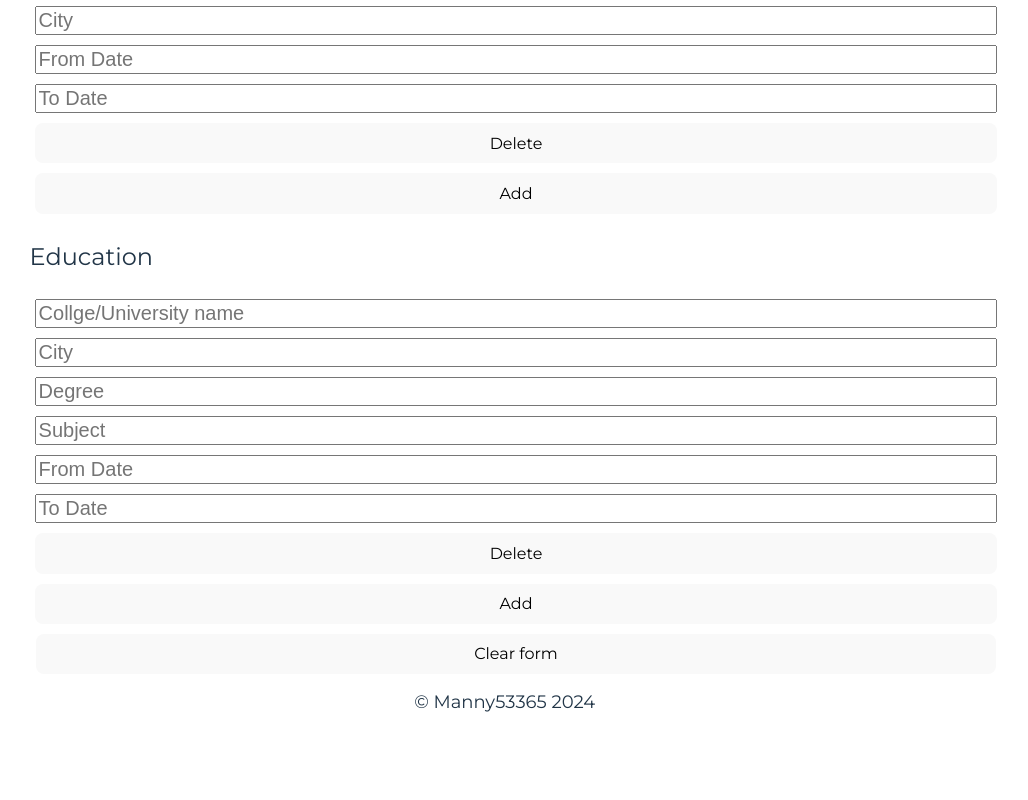
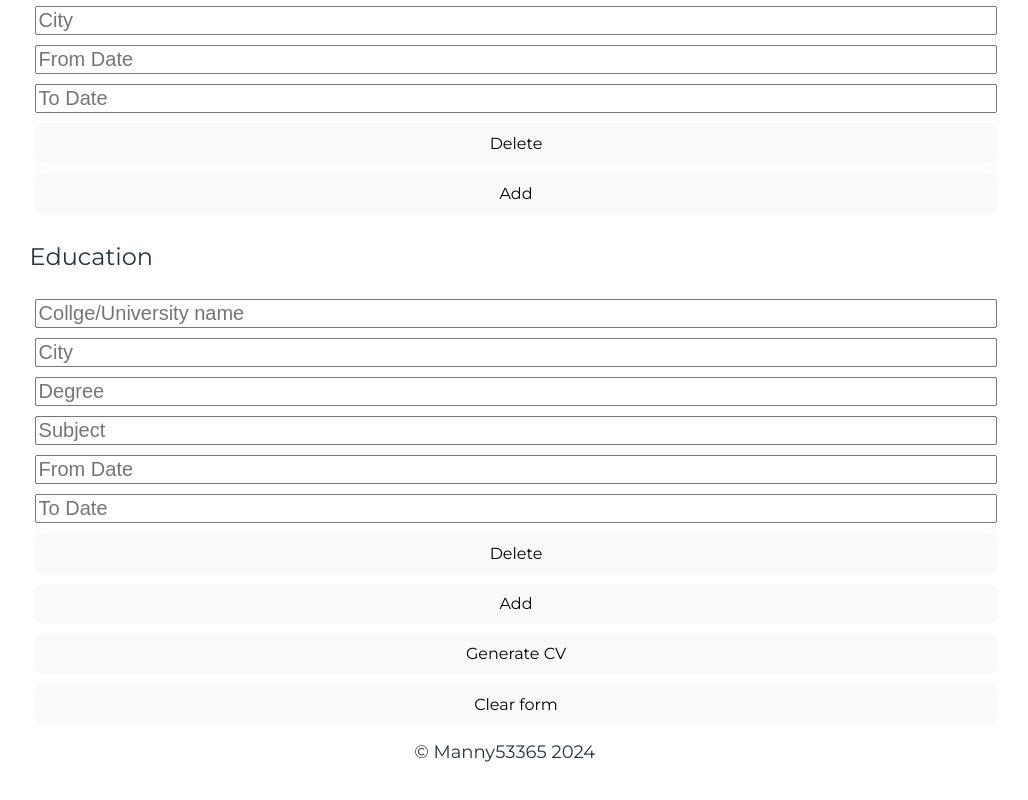
Before and after one commit to manny53365/cv-application, a React app: page / in a window 1280 px wide. Shown: the part 808-1608 px from the top of the page, without its empty margins (124-1152 px from the left). Before the commit the page ends 1566 px from the top, so only its background shows below. Built offline with nearby package versions, Linux system fonts and the light colour scheme; the HTML template or start-up script is replaced by a standard one.

Commit message:
added pdf output support with the given data on a page. Will add a preview menu which will be the actual cv

```diff
--- a/package.json
+++ b/package.json
@@ -14,6 +14,8 @@
     "@fortawesome/free-brands-svg-icons": "^6.5.1",
     "@fortawesome/free-solid-svg-icons": "^6.5.1",
     "@fortawesome/react-fontawesome": "^0.2.0",
+    "html2canvas": "^1.4.1",
+    "jspdf": "^2.5.1",
     "react": "^18.2.0",
     "react-dom": "^18.2.0",
     "uuid": "^9.0.1"
--- a/src/App.jsx
+++ b/src/App.jsx
@@ -2,15 +2,15 @@ import TitleBar from './components/TitleBar';
 import Footer from './components/Footer';
 import CvForm from './components/cvform/CvForm';
 
-import './styles/App.css'
+import './styles/App.css';
 
 function App() {
   return (
-    <div>
+    <>
       <TitleBar />
       <CvForm />
       <Footer />
-    </div>
+    </>
   )
 }
 
--- a/src/components/Button.jsx
+++ b/src/components/Button.jsx
@@ -1,11 +1,8 @@
 import PropTypes from 'prop-types';
 
-export const Button = ({ text, onClick, clearBtn}) => {
+export const Button = ({ text, onClick}) => {
   return (
-    <button style={{
-      width: clearBtn ? '79%' : null,
-      margin: clearBtn ? '5px' : null
-      }} onClick={onClick}>
+    <button onClick={onClick}>
         {text}
     </button>
   )
@@ -13,6 +10,5 @@ export const Button = ({ text, onClick, clearBtn}) => {
 
 Button.propTypes = {
     text: PropTypes.string,
-    onClick: PropTypes.func,
-    clearBtn: PropTypes.bool
+    onClick: PropTypes.func
 };
--- a/src/components/cvform/CvForm.jsx
+++ b/src/components/cvform/CvForm.jsx
@@ -5,11 +5,12 @@ import Education from './pages/education/Education';
 import emptyCv from '../emptyCv';
 import { v4 as uuidv4 } from 'uuid';
 import { Button } from '../Button';
+import { jsPDF } from "jspdf";
+import html2canvas from "html2canvas";
 
 export default function CvForm() {
 
     const [cv, setCV] = useState(emptyCv);
-    console.log(cv);
 
     const handlePersonalInfoChange = event => {
         const {name, type, value} = event.target;
@@ -25,7 +26,7 @@ export default function CvForm() {
                 [name]: value,
             },
         }))
-    }
+    };
 
     const handleImage = event => {
         let img = event.target.files[0];
@@ -76,7 +77,7 @@ export default function CvForm() {
         }))
     };
 
-    const handleDeleteExperience = (id) => {
+    const handleDeleteExperience = id => {
         setCV((prevState) => {
             const updatedExperience = prevState.experience.filter(job => job.id != id);
             return {...prevState, experience: [...updatedExperience]}
@@ -115,12 +116,27 @@ export default function CvForm() {
         }))
     };
 
-    const handleDeleteEducation = (id) => {
+    const handleDeleteEducation = id => {
         setCV(prevState => {
             const updatedEducation = prevState.education.filter(edu => edu.id != id);
             return {...prevState, education: [...updatedEducation]}
         })
     };
+
+    const generatePDF = async () => {
+        const input = document.getElementById('cv-form');
+        html2canvas(input).then((canvas) => {
+            const imgData = canvas.toDataURL('image/png');
+            const pdf = new jsPDF({
+              orientation: "portrait",
+            });
+            const imgProps= pdf.getImageProperties(imgData);
+            const pdfWidth = pdf.internal.pageSize.getWidth();
+            const pdfHeight = (imgProps.height * pdfWidth) / imgProps.width;
+            pdf.addImage(imgData, 'PNG', 0, 0, pdfWidth, pdfHeight);
+            pdf.save(`${cv.personalInfo.fName}-${cv.personalInfo.lName}-cv.pdf`);
+        });
+    }
 
     const clearFields = () => {
         setCV(emptyCv);
@@ -128,10 +144,10 @@ export default function CvForm() {
 
     const handleSubmit = event => {
         event.preventDefault();
-    }
+    };
 
   return (
-    <form onSubmit={handleSubmit}>
+    <form id='cv-form' onSubmit={handleSubmit}>
         <PersonalInfo
         personalInfo={cv.personalInfo}
         handlePersonalInfoChange={handlePersonalInfoChange}
@@ -148,7 +164,10 @@ export default function CvForm() {
         handleAddEducation={handleAddEducation}
         handleDeleteEducation={handleDeleteEducation}
         />
-        <Button clearBtn={true} text='Clear form' onClick={clearFields}/>
+        <div className="form-btn-container">
+            <Button text='Generate CV' onClick={generatePDF}/>
+            <Button text='Clear form' onClick={clearFields}/>
+        </div>
     </form>
   )
 }
--- a/src/styles/App.css
+++ b/src/styles/App.css
@@ -4,3 +4,14 @@
   padding: 2rem;
   text-align: center;
 }
+
+.form-btn-container {
+  display: flex;
+  flex-direction: column;
+  width: 80%;
+  margin: 0 10%;
+}
+
+.form-btn-container button {
+  margin: 5px;
+}
```
Also changed, not shown: 1 other file (tests, documents, lock files or other folders).
